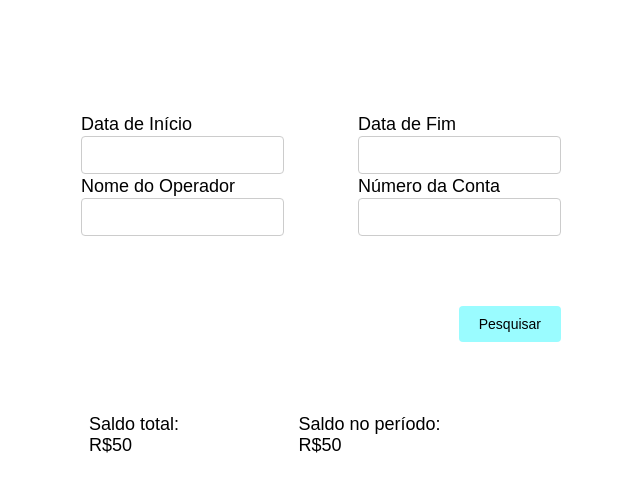
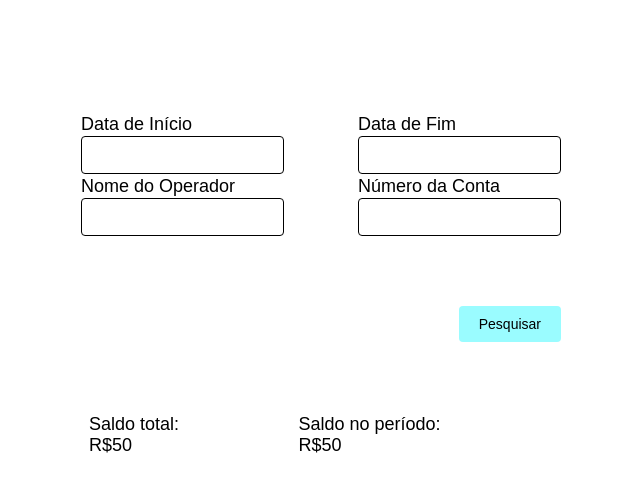
Before and after one commit to JeanFurman/frontendReact, a React (Create React App) app: page / in a window 1280 px wide. Shown: the top 492 px of the page, without its empty margins (319-959 px from the left). Built offline with nearby package versions, Linux system fonts and the light colour scheme.

Commit message:
Alterando css do filtro

```diff
--- a/src/components/Filtro.module.css
+++ b/src/components/Filtro.module.css
@@ -5,7 +5,7 @@
 
 .formInput {
     padding: 10px;
-    border: 1px solid #ccc;
+    border: 1px solid black;
     border-radius: 4px;
     background-color: #fff;
     font-size: 14px;
```
